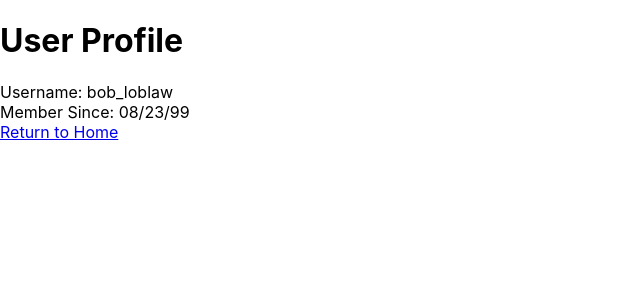
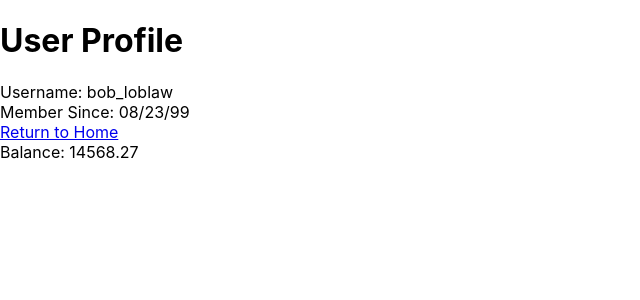
Before and after one commit to iambcho/reactRouter, a React (Create React App) app: page /userProfile in a window 1280 px wide. Shown: the top 300 px of the page, without its empty margins (0-640 px from the left). Built offline with nearby package versions, Linux system fonts and the light colour scheme.

Commit message:
show account balance on all pages

```diff
--- a/src/App.js
+++ b/src/App.js
@@ -3,7 +3,7 @@ import {BrowserRouter as Router, Route} from 'react-router-dom';
 import Home from './components/Home';
 import UserProfile from './components/UserProfile';
 import Debits from './components/Debits';
-
+import AccountBalance from "./components/AccountBalance"
 
 class App extends Component {
 
@@ -26,13 +26,14 @@ class App extends Component {
         <UserProfile userName={this.state.currentUser.userName} memberSince={this.state.currentUser.memberSince}  />
     );
     const DebitsComponent = () => (<Debits />)
-
+    const AccountBalanceComponent = () => <AccountBalance accountBalance={this.state.accountBalance}/>
     return (
         <Router>
           <div>
             <Route exact path="/" render={HomeComponent}/>
             <Route exact path="/userProfile" render={UserProfileComponent}/>
             <Route exact path="/debits" render={DebitsComponent}/>
+            <Route path="/" render={AccountBalanceComponent} />
           </div>
         </Router>
     );
--- a/src/components/home.jsx
+++ b/src/components/home.jsx
@@ -1,6 +1,6 @@
 import React, {Component} from 'react';
 import AccountBalance from './AccountBalance';
-import {Link} from 'react-router-dom';
+import {Link, Route} from 'react-router-dom';
 
 class Home extends Component {
   render() {
@@ -8,11 +8,10 @@ class Home extends Component {
         <div>
           <img src="https://letstalkpayments.com/wp-content/uploads/2016/04/Bank.png" alt="bank"/>
           <h1>Bank of React</h1>
-
           <Link to="/userProfile">User Profile</Link>
           <Link to="/debits">Debits</Link>
 
-          <AccountBalance accountBalance={this.props.accountBalance}/>
+
         </div>
     );
   }
```
